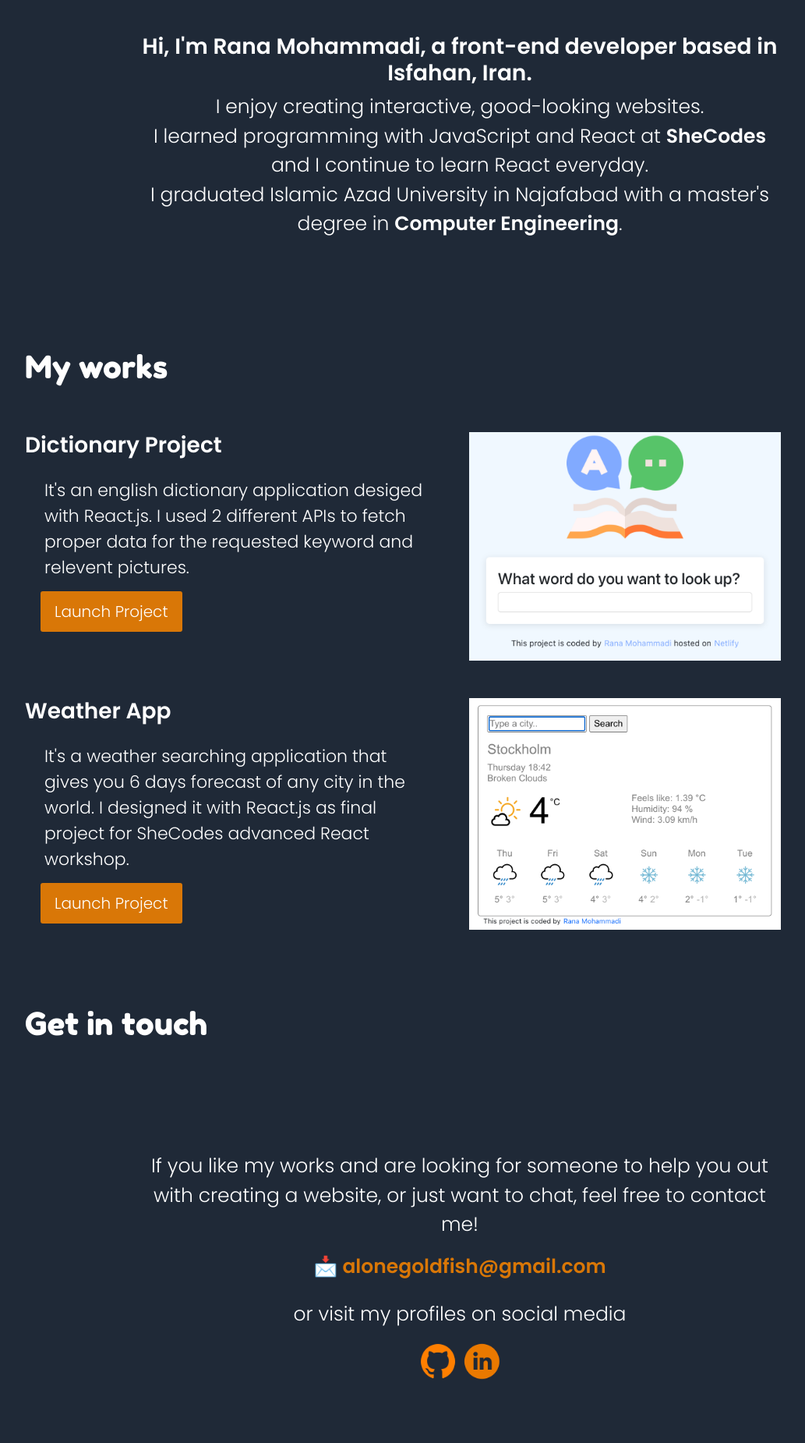
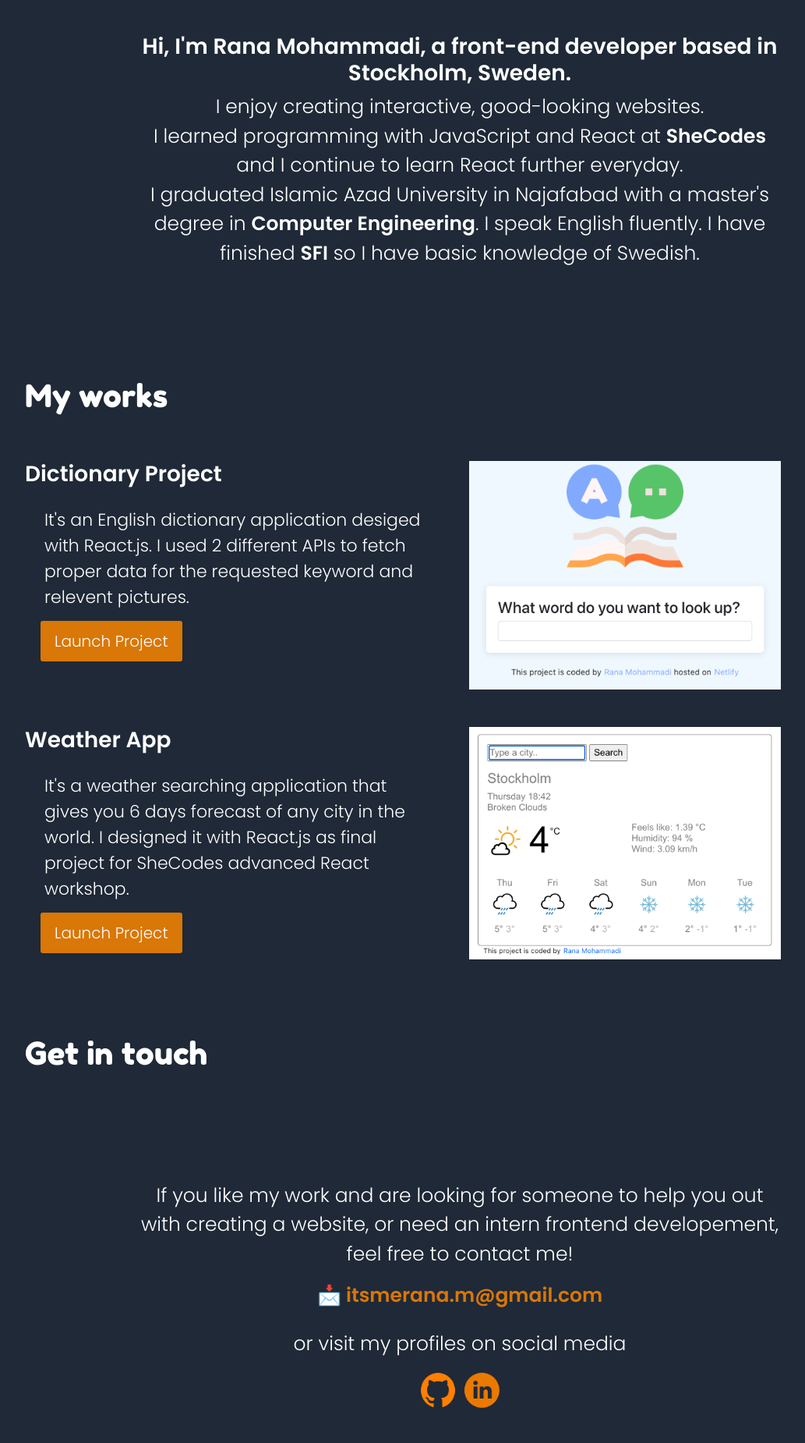
Before and after one commit to RanaMohammadi/portfolio-project, a plain HTML site: page index.html in a window 1280 px wide. Shown: the part 1079-2929 px from the top of the page at 78% size, without its empty margins (50-1083 px from the left). Drawn offline with nearby package versions, Linux system fonts and the light colour scheme.

Commit message:
Final touches

```diff
--- a/index.html
+++ b/index.html
@@ -59,8 +59,8 @@
             I’m a front-end developer based in Stockholm, that means I write
             code to align boxes on the screen and make them interactive.
           </p>
-          <a href="#" class="button work">See my works</a>
-          <a href="#" class="button contact">Contact me</a>
+          <a href="index.html#works" class="button work">See my works</a>
+          <a href="index.html#contact" class="button contact">Contact me</a>
         </div>
         <div class="col-md-6">
           <img
@@ -75,15 +75,17 @@
         <div class="content">
           <h3>
             Hi, I'm Rana Mohammadi, a
-            <span class="bold">front-end developer</span> based in Isfahan,
-            Iran.
+            <span class="bold">front-end developer</span> based in Stockholm,
+            Sweden.
           </h3>
           I enjoy creating interactive, good-looking websites.<br />
           I learned programming with JavaScript and React at
           <span class="bold">SheCodes</span> and I continue to learn React
-          everyday. <br />
+          further everyday. <br />
           I graduated Islamic Azad University in Najafabad with a master's
-          degree in <span class="bold">Computer Engineering</span>.
+          degree in <span class="bold">Computer Engineering</span>. I speak
+          English fluently. I have finished <span class="bold">SFI</span> so I
+          have basic knowledge of Swedish.
         </div>
       </div>
       <div class="works mb-5" id="works">
@@ -92,7 +94,7 @@
           <div class="col-sm-6 mb-5">
             <h3>Dictionary Project</h3>
             <p class="project-info">
-              It's an english dictionary application desiged with React.js. I
+              It's an English dictionary application desiged with React.js. I
               used 2 different APIs to fetch proper data for the requested
               keyword and relevent pictures.
             </p>
@@ -137,12 +139,12 @@
         <h2 class="get">Get in touch</h2>
         <div class="content">
           <p>
-            If you like my works and are looking for someone to help you out
-            with creating a website, or just want to chat, feel free to contact
-            me!
+            If you like my work and are looking for someone to help you out with
+            creating a website, or need an intern frontend developement, feel
+            free to contact me!
           </p>
-          <a href="mailto:alonegoldfish@gmail.com" class="email"
-            >📩 alonegoldfish@gmail.com</a
+          <a href="mailto:itsmerana.m@gmail.com" class="email"
+            >📩 itsmerana.m@gmail.com</a
           >
 
           <p class="mt-4">or visit my profiles on social media</p>
@@ -150,7 +152,7 @@
             <a href="https://github.com/RanaMohammadi/portfolio-project"
               ><img src="src/images/github.png" alt="github-logo"
             /></a>
-            <a href="#"
+            <a href="https://www.linkedin.com/in/rana-mohammadi"
               ><img src="src/images/linkedin.png" alt="linkedin-logo"
             /></a>
           </div>
```
